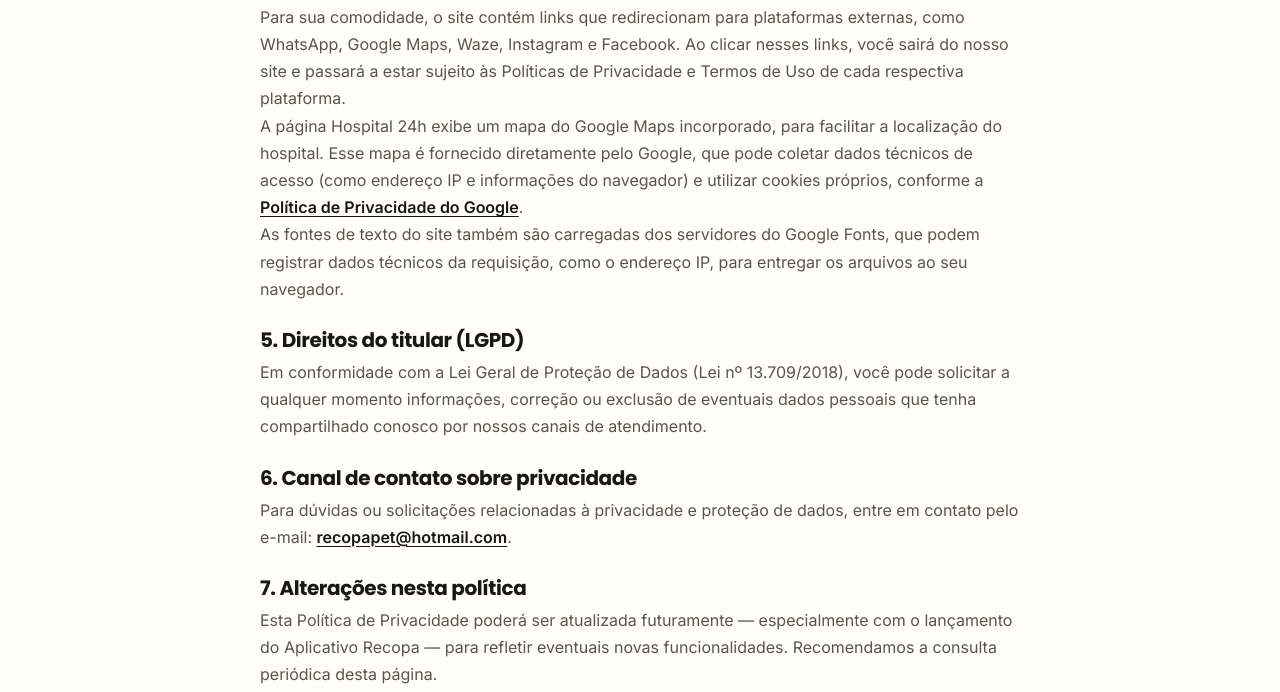
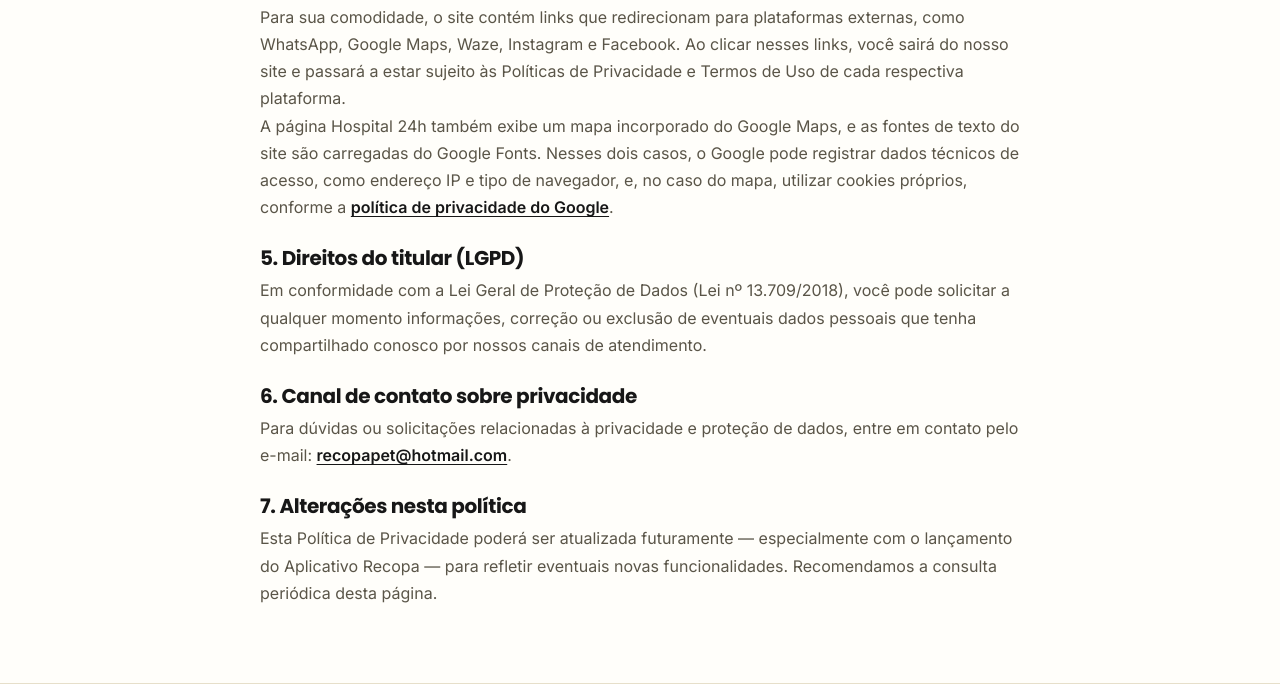
Before and after one commit to JonnathaLeite/recopa-esboco, a plain HTML site: page privacidade.html in a window 1280 px wide. Shown: the part 808-1500 px from the top of the page. Drawn offline with Linux system fonts and the light colour scheme.

Commit message:
Política de Privacidade: item 4 mais enxuto
Co-Authored-By: Claude Opus 5.5 <noreply@anthropic.com>
Claude-Session: https://claude.ai/code/session_01PWAJMPY5FsfdzpzVFQ8i2Q

```diff
--- a/privacidade.html
+++ b/privacidade.html
@@ -73,8 +73,7 @@
         <section>
           <h2>4. Links para serviços de terceiros</h2>
           <p>Para sua comodidade, o site contém links que redirecionam para plataformas externas, como WhatsApp, Google Maps, Waze, Instagram e Facebook. Ao clicar nesses links, você sairá do nosso site e passará a estar sujeito às Políticas de Privacidade e Termos de Uso de cada respectiva plataforma.</p>
-          <p>A página Hospital 24h exibe um mapa do Google Maps incorporado, para facilitar a localização do hospital. Esse mapa é fornecido diretamente pelo Google, que pode coletar dados técnicos de acesso (como endereço IP e informações do navegador) e utilizar cookies próprios, conforme a <a href="https://policies.google.com/privacy?hl=pt-BR" target="_blank" rel="noopener noreferrer">Política de Privacidade do Google</a>.</p>
-          <p>As fontes de texto do site também são carregadas dos servidores do Google Fonts, que podem registrar dados técnicos da requisição, como o endereço IP, para entregar os arquivos ao seu navegador.</p>
+          <p>A página Hospital 24h também exibe um mapa incorporado do Google Maps, e as fontes de texto do site são carregadas do Google Fonts. Nesses dois casos, o Google pode registrar dados técnicos de acesso, como endereço IP e tipo de navegador, e, no caso do mapa, utilizar cookies próprios, conforme a <a href="https://policies.google.com/privacy?hl=pt-BR" target="_blank" rel="noopener noreferrer">política de privacidade do Google</a>.</p>
         </section>
 
         <section>
```
